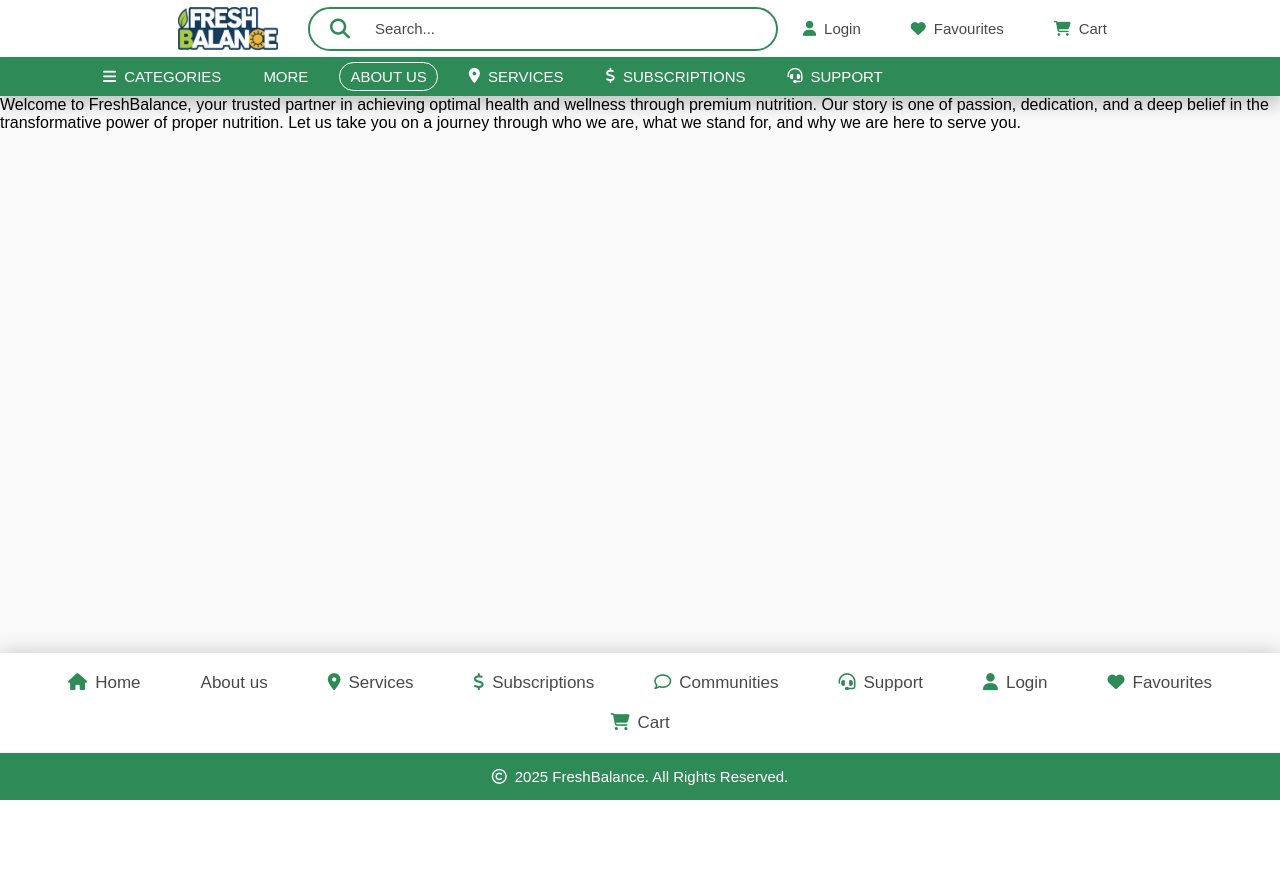
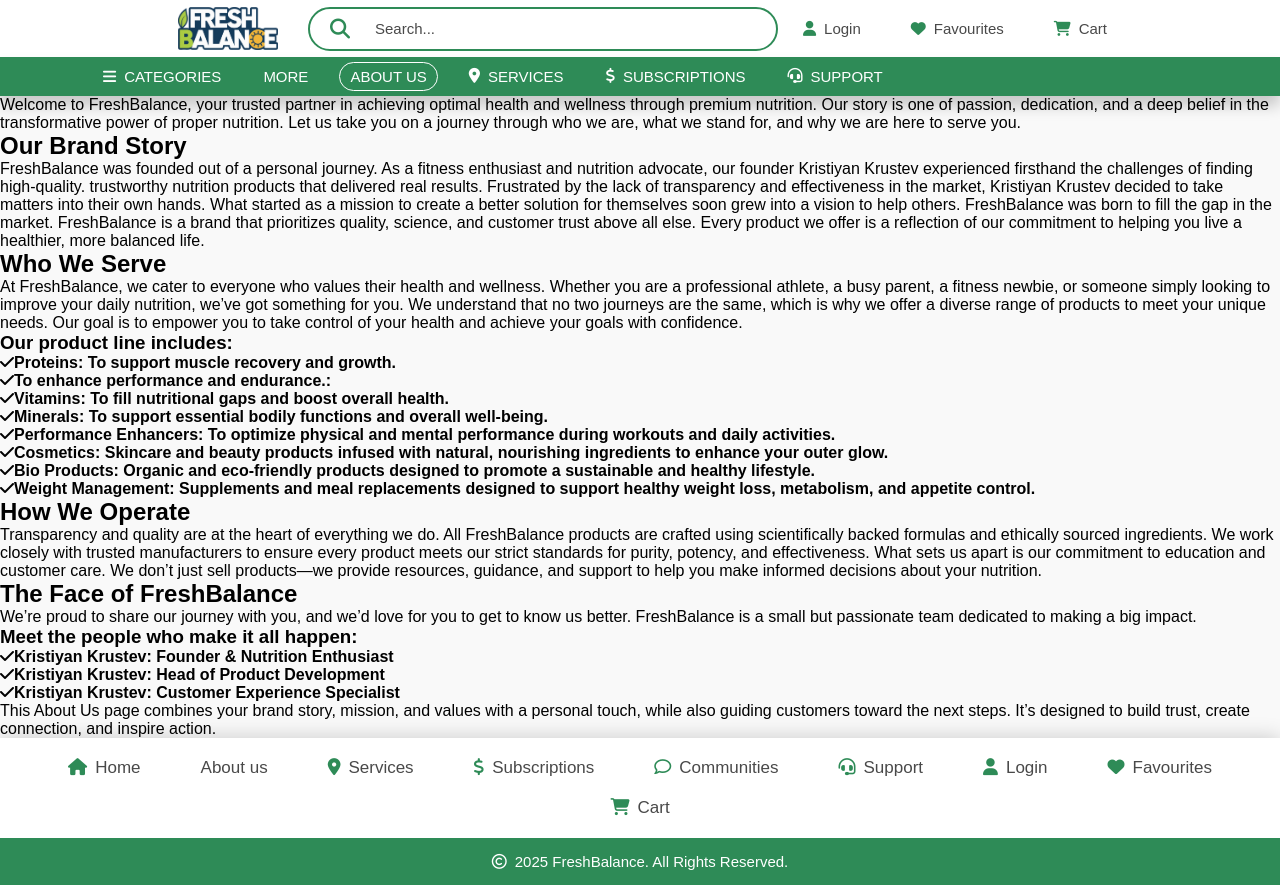
Before and after one commit to Kristradamus/FreshBalance, a React (Vite) app in the folder frontend/: page /about-us in a window 1280 px wide. Before the commit the page ends 800 px from the top, so only its background shows below. Built offline with nearby package versions, Linux system fonts and the light colour scheme.

Commit message:
AboutUs2

```diff
--- a/frontend/src/pages/aboutUs.jsx
+++ b/frontend/src/pages/aboutUs.jsx
@@ -48,6 +48,29 @@ export default function AboutUs() {
           Our story is one of passion, dedication, and a deep belief in the transformative power of proper nutrition.
           Let us take you on a journey through who we are, what we stand for, and why we are here to serve you.
         </p>
+        <ul className="mainAboutUs">
+          {aboutUsData.map((section, index) => (
+            <div key={index}>
+              <h2>{section.title}</h2>
+              <p>{section.text}</p>
+              {section.points && <h3>{section.points}</h3>}
+              {section.subPoints && (
+                <ul>
+                  {section.subPoints.map((subSection, subIndex) => (
+                    <li key={subIndex}>
+                      {subSection.photo && <img className="teamPhoto" src={subSection.photo} alt={subSection.subTitle} />}
+                      <i className="fa-solid fa-check"></i>
+                      <strong>{subSection.subTitle}: {subSection.subText}</strong>
+                    </li>
+                  ))}
+                </ul>
+              )}
+            </div>
+          ))}
+        </ul>
+        <p>This About Us page combines your brand story, mission, and values with a personal touch, while also guiding customers
+          toward the next steps. It’s designed to build trust, create connection, and inspire action.
+        </p>
       </div>
     </div>
   );
```
